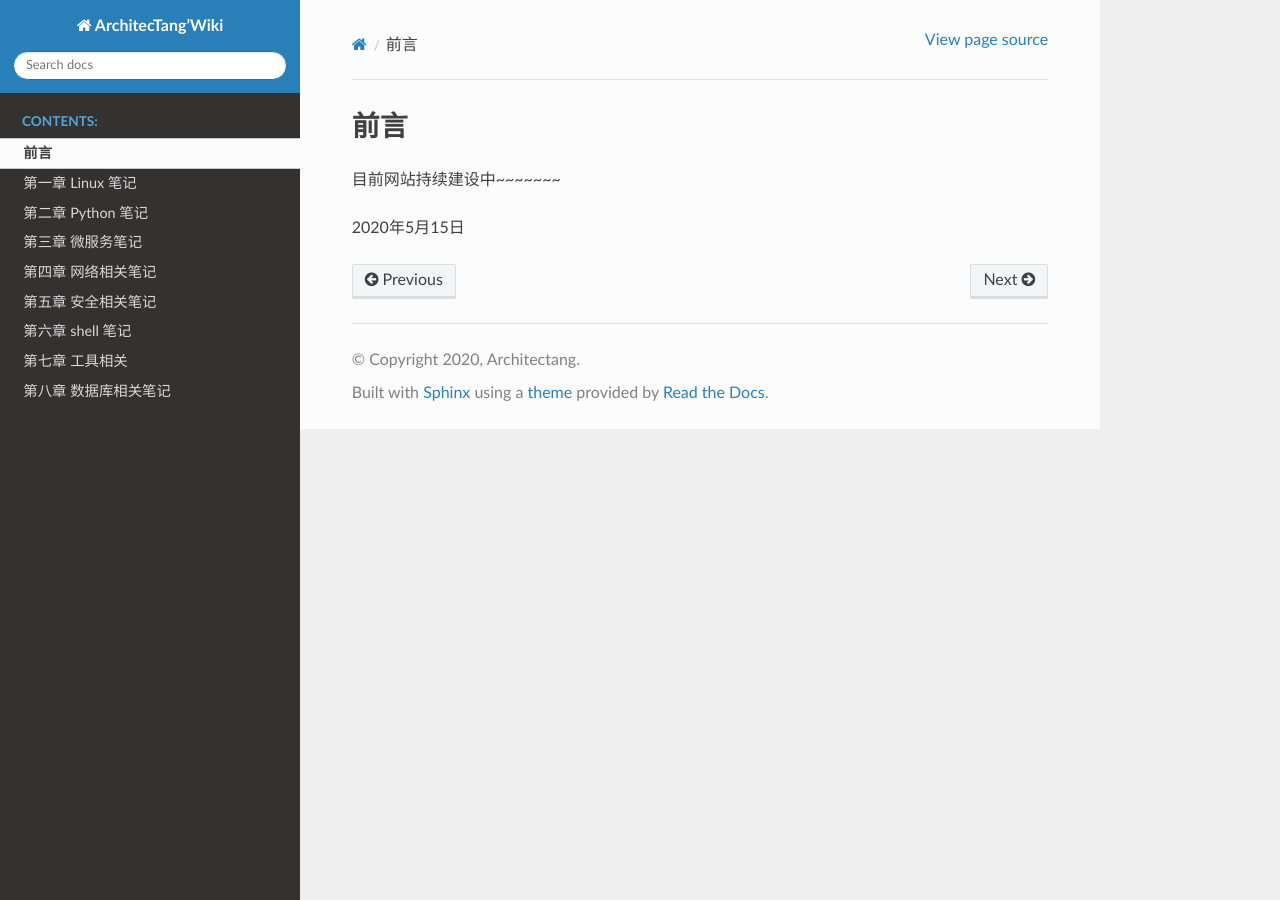
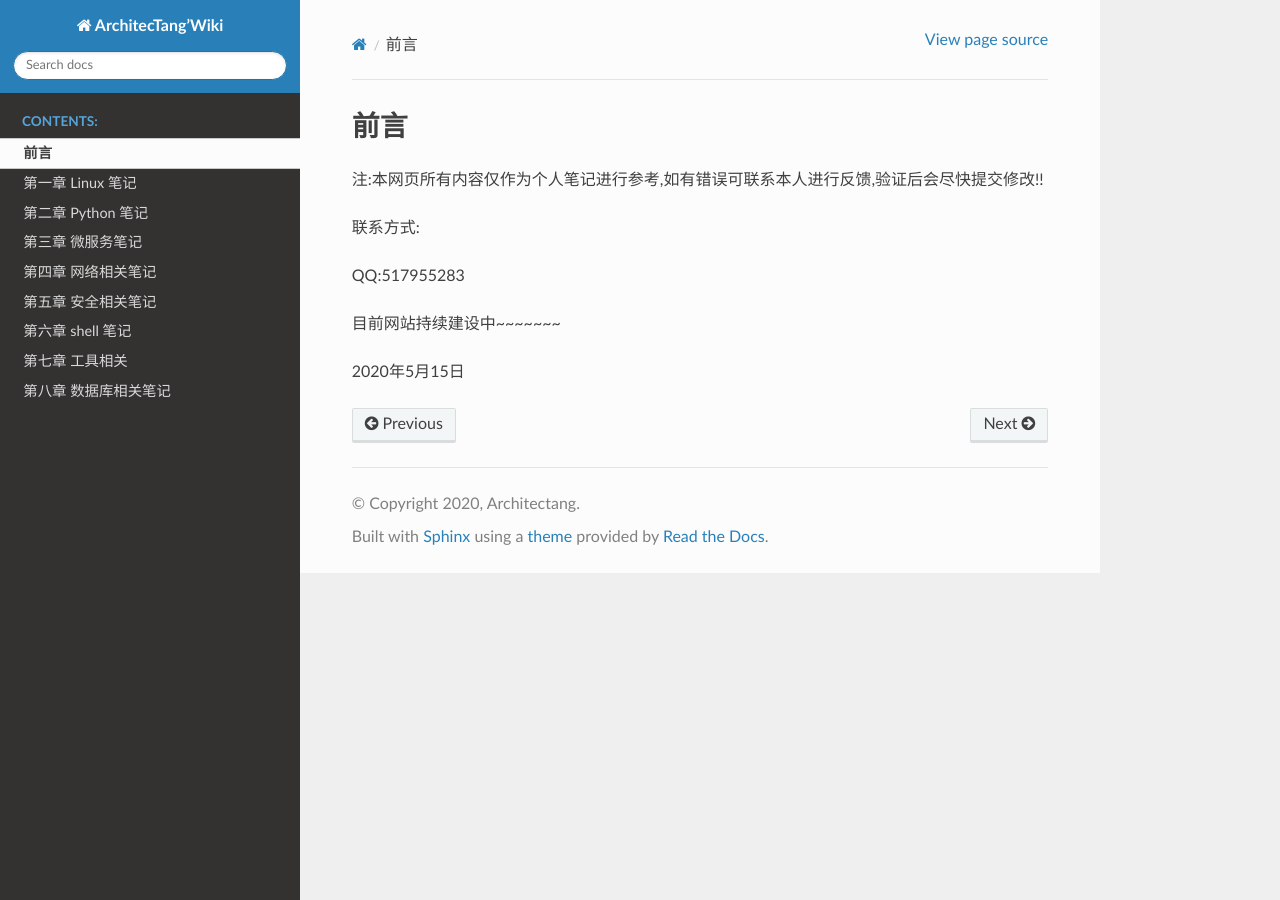
Before and after one commit to ArchitecTang/mywiki, a Sphinx documentation site: the page built from source/preface.rst, in a window 1280 px wide. Built offline with Sphinx 7.4.7 and the Read the Docs theme 2.0.0, drawn with Linux system fonts in a browser that asks for light colours.

Commit message:
update p05_04

```diff
--- a/source/p05/p05_04-防病毒体系规划.rst
+++ b/source/p05/p05_04-防病毒体系规划.rst
@@ -2,7 +2,7 @@
    :depth: 3
 ..
 
-5.4 防病毒体系规划.md
+5.4 防病毒体系规划
 =====================
 
 　计算机病毒形式及传播途径日趋多样化，网络防病毒工作已不再是简单的单台计算机病毒的检测及清除，需要建立多层次的、立体的病毒防护体系，而且要具备完善的管理系统来设置和维护病毒防护策略。这里的多层次病毒防护体系是指在企业的每台客户端计算机上安装防病毒系统，在服务器上安装基于服务器的防病毒系统，在Internet网关安装基于Internet网关的防病毒系统。对企业来说，防止病毒的攻击并不是保护某一台服务器或客户端计算机，而是从客户端计算机到服务器到网关以至于每台不同业务应用服务器的全面保护，这样才能保证整个网络不受计算机病毒的侵害。
--- a/source/preface.rst
+++ b/source/preface.rst
@@ -1,6 +1,10 @@
 前言
 ======================
+注:本网页所有内容仅作为个人笔记进行参考,如有错误可联系本人进行反馈,验证后会尽快提交修改!!
 
+联系方式:
+
+QQ:517955283
 
 目前网站持续建设中~~~~~~~
 
```
Also changed, not shown: 15 other files.
